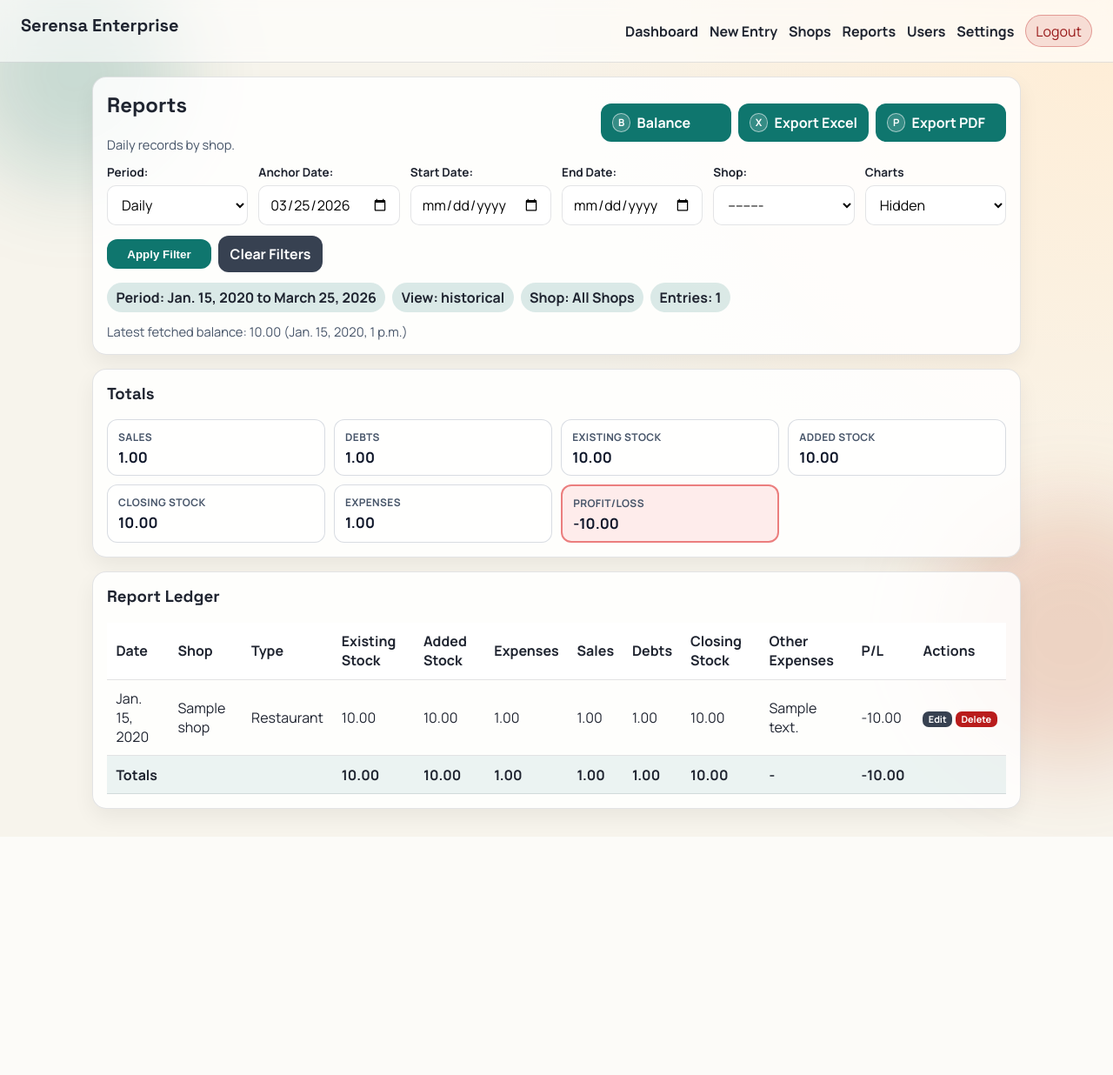
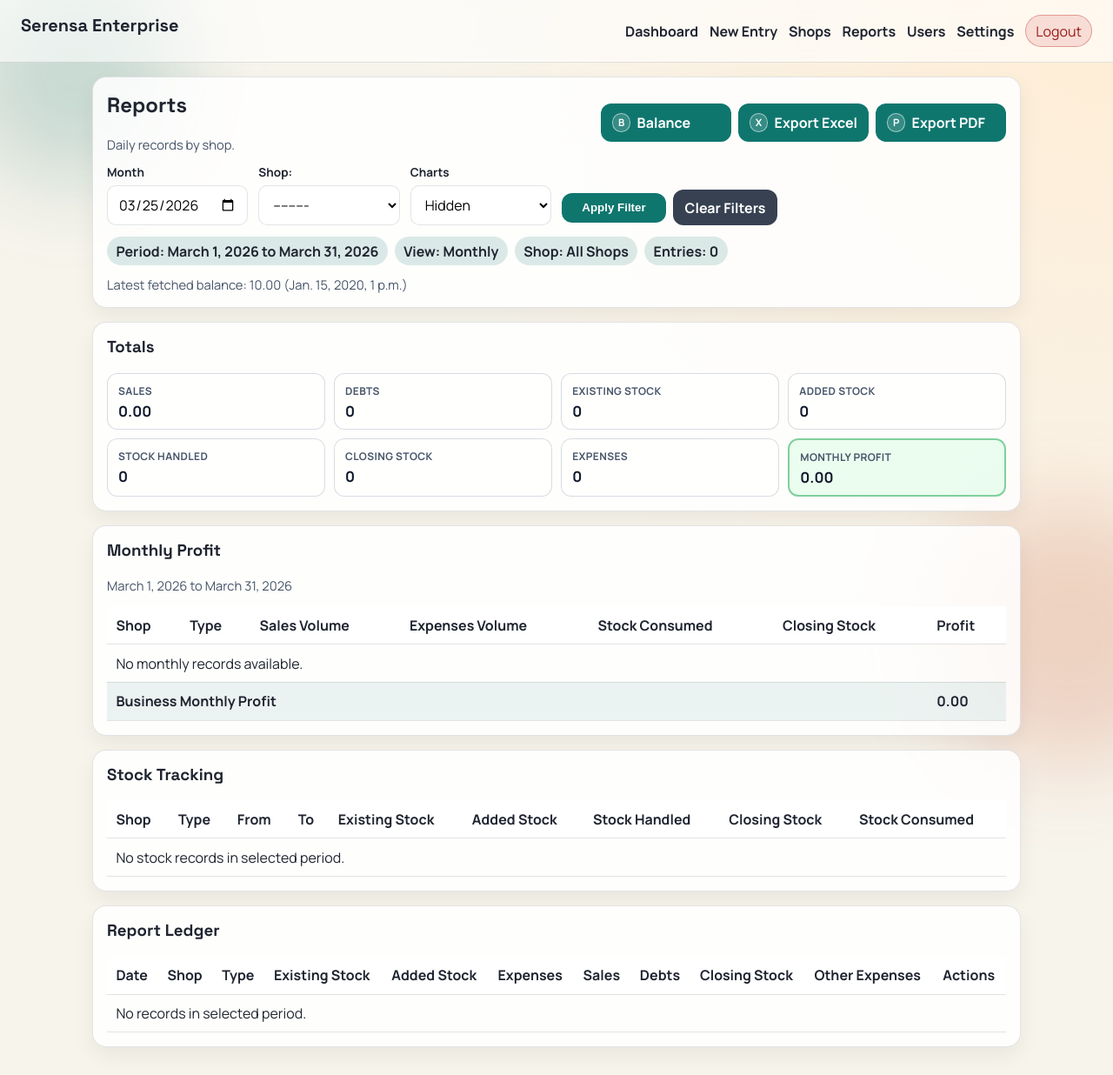
Before and after one commit to wakoTheDev/serensa, a Django app: page /reports/ in a window 1280 px wide. Shown: the whole page at 87% size. Before the commit the page ends 962 px from the top, so only its background shows below. Run offline with Django 5.2, Linux system fonts and the light colour scheme; a user stored in the database is signed in; tables that the repository leaves empty hold one stand-in row (values such as "Sample post").

Commit message:
updated report

```diff
--- a/sensa/templates/sensa/report_view.html
+++ b/sensa/templates/sensa/report_view.html
@@ -24,24 +24,9 @@
     </div>
     <form method="get" class="report-filter-grid" aria-label="Report Filters">
         <div class="filter-field">
-            {{ form.period.label_tag }}
-            {{ form.period }}
-            {{ form.period.errors }}
-        </div>
-        <div class="filter-field">
-            {{ form.date.label_tag }}
+            <label for="id_date">Month</label>
             {{ form.date }}
             {{ form.date.errors }}
-        </div>
-        <div class="filter-field">
-            {{ form.start_date.label_tag }}
-            {{ form.start_date }}
-            {{ form.start_date.errors }}
-        </div>
-        <div class="filter-field">
-            {{ form.end_date.label_tag }}
-            {{ form.end_date }}
-            {{ form.end_date.errors }}
         </div>
         <div class="filter-field">
             {{ form.shop.label_tag }}
@@ -65,7 +50,7 @@
     </form>
     <div class="chip-row report-meta-row">
         <span class="chip">Period: {{ start }} to {{ end }}</span>
-        <span class="chip">View: {{ filter_mode }}</span>
+        <span class="chip">View: Monthly</span>
         {% if selected_shop %}
         <span class="chip">Shop: {{ selected_shop.name }}</span>
         {% else %}
@@ -98,6 +83,10 @@
             <p class="metric-value">{{ totals.stock_added|default:0 }}</p>
         </article>
         <article class="metric-card">
+            <p class="metric-label">Stock Handled</p>
+            <p class="metric-value">{{ totals.stock_handled|default:0 }}</p>
+        </article>
+        <article class="metric-card">
             <p class="metric-label">Closing Stock</p>
             <p class="metric-value">{{ totals.closing_stock|default:0 }}</p>
         </article>
@@ -105,10 +94,87 @@
             <p class="metric-label">Expenses</p>
             <p class="metric-value">{{ totals.expenses|default:0 }}</p>
         </article>
-        <article class="metric-card metric-card-highlight {% if profit_or_loss < 0 %}metric-card-loss{% else %}metric-card-profit{% endif %}">
-            <p class="metric-label">Profit/Loss</p>
-            <p class="metric-value">{{ profit_or_loss }}</p>
+        <article class="metric-card metric-card-highlight {% if monthly_business_profit < 0 %}metric-card-loss{% else %}metric-card-profit{% endif %}">
+            <p class="metric-label">Monthly Profit</p>
+            <p class="metric-value">{{ monthly_business_profit }}</p>
         </article>
+    </div>
+</section>
+
+<section class="panel">
+    <h3>Monthly Profit</h3>
+    <p class="muted">{{ monthly_profit_start }} to {{ monthly_profit_end }}</p>
+    <div class="table-wrap">
+        <table class="ledger-table">
+            <thead>
+                <tr>
+                    <th>Shop</th><th>Type</th><th>Sales Volume</th><th>Expenses Volume</th><th>Stock Consumed</th><th>Closing Stock</th><th>Profit</th>
+                </tr>
+            </thead>
+            <tbody>
+                {% for item in monthly_profit_by_shop %}
+                <tr>
+                    <td>{{ item.shop.name }}</td>
+                    <td>{{ item.shop.get_shop_type_display }}</td>
+                    <td>{{ item.sales }}</td>
+                    <td>{{ item.expenses }}</td>
+                    <td>{{ item.stock_consumed }}</td>
+                    <td>{{ item.closing_stock }}</td>
+                    <td>{{ item.profit }}</td>
+                </tr>
+                {% empty %}
+                <tr><td colspan="7">No monthly records available.</td></tr>
+                {% endfor %}
+            </tbody>
+            <tfoot>
+                <tr>
+                    <th colspan="6">Business Monthly Profit</th>
+                    <th>{{ monthly_business_profit }}</th>
+                </tr>
+            </tfoot>
+        </table>
+    </div>
+</section>
+
+<section class="panel">
+    <h3>Stock Tracking</h3>
+    <div class="table-wrap">
+        <table class="ledger-table">
+            <thead>
+                <tr>
+                    <th>Shop</th><th>Type</th><th>From</th><th>To</th><th>Existing Stock</th><th>Added Stock</th><th>Stock Handled</th><th>Closing Stock</th><th>Stock Consumed</th>
+                </tr>
+            </thead>
+            <tbody>
+                {% for stock in stock_by_shop %}
+                <tr>
+                    <td>{{ stock.shop.name }}</td>
+                    <td>{{ stock.shop.get_shop_type_display }}</td>
+                    <td>{{ stock.first_date }}</td>
+                    <td>{{ stock.last_date }}</td>
+                    <td>{{ stock.opening_stock }}</td>
+                    <td>{{ stock.stock_added }}</td>
+                    <td>{{ stock.opening_stock|add:stock.stock_added }}</td>
+                    <td>{{ stock.closing_stock }}</td>
+                    <td>{{ stock.stock_consumed }}</td>
+                </tr>
+                {% empty %}
+                <tr><td colspan="9">No stock records in selected period.</td></tr>
+                {% endfor %}
+            </tbody>
+            {% if stock_by_shop %}
+            <tfoot>
+                <tr>
+                    <th colspan="4">Totals</th>
+                    <th>{{ totals.opening_stock|default:0 }}</th>
+                    <th>{{ totals.stock_added|default:0 }}</th>
+                    <th>{{ totals.stock_handled|default:0 }}</th>
+                    <th>{{ totals.closing_stock|default:0 }}</th>
+                    <th>{{ stock_consumed|default:0 }}</th>
+                </tr>
+            </tfoot>
+            {% endif %}
+        </table>
     </div>
 </section>
 
@@ -140,7 +206,7 @@
         <table class="ledger-table">
             <thead>
                 <tr>
-                    <th>Date</th><th>Shop</th><th>Type</th><th>Existing Stock</th><th>Added Stock</th><th>Expenses</th><th>Sales</th><th>Debts</th><th>Closing Stock</th><th>Other Expenses</th><th>P/L</th><th>Actions</th>
+                    <th>Date</th><th>Shop</th><th>Type</th><th>Existing Stock</th><th>Added Stock</th><th>Expenses</th><th>Sales</th><th>Debts</th><th>Closing Stock</th><th>Other Expenses</th><th>Actions</th>
                 </tr>
             </thead>
             <tbody>
@@ -156,7 +222,6 @@
                     <td>{{ entry.debts }}</td>
                     <td>{{ entry.closing_stock }}</td>
                     <td>{{ entry.notes|default:"-" }}</td>
-                    <td>{{ entry.profit_or_loss }}</td>
                     <td class="ledger-actions-cell">
                         <div class="ledger-actions-wrap">
                             <a class="btn btn-alt ledger-action-btn" href="{% url 'entry_admin_edit' entry.id %}?next={{ request.get_full_path|urlencode }}">Edit</a>
@@ -165,7 +230,7 @@
                     </td>
                 </tr>
                 {% empty %}
-                <tr><td colspan="12">No records in selected period.</td></tr>
+                <tr><td colspan="11">No records in selected period.</td></tr>
                 {% endfor %}
             </tbody>
             {% if entries %}
@@ -179,7 +244,6 @@
                     <th>{{ totals.debts|default:0 }}</th>
                     <th>{{ totals.closing_stock|default:0 }}</th>
                     <th>-</th>
-                    <th>{{ profit_or_loss }}</th>
                     <th></th>
                 </tr>
             </tfoot>
--- a/sensa/views.py
+++ b/sensa/views.py
@@ -463,13 +463,35 @@ def _get_previous_closing_stock(shop, entry_date, current_entry=None):
     return None
 
 
+def _latest_entries_by_shop_day(entries):
+    unique_by_shop_day = {}
+    for entry in entries:
+        key = (entry.shop_id, entry.entry_date)
+        existing = unique_by_shop_day.get(key)
+        if existing is None:
+            unique_by_shop_day[key] = entry
+            continue
+
+        if entry.updated_at and existing.updated_at and entry.updated_at > existing.updated_at:
+            unique_by_shop_day[key] = entry
+
+    return sorted(
+        unique_by_shop_day.values(),
+        key=lambda item: (item.shop_id, item.entry_date, item.updated_at),
+    )
+
+
 def _calculate_stock_metrics(entries):
+    # Keep one row per (shop, day) using the most recently updated entry.
+    # This protects stock totals from accidental duplicate daily rows.
+    normalized_entries = _latest_entries_by_shop_day(entries)
+
     per_shop = OrderedDict()
-
-    for entry in entries:
+    for entry in normalized_entries:
         state = per_shop.setdefault(
             entry.shop_id,
             {
+                "shop": entry.shop,
                 "opening": entry.opening_stock or Decimal("0.00"),
                 "first_date": entry.entry_date,
                 "closing": entry.closing_stock or Decimal("0.00"),
@@ -477,23 +499,45 @@ def _calculate_stock_metrics(entries):
                 "added": Decimal("0.00"),
             },
         )
+
         if entry.entry_date < state["first_date"]:
             state["first_date"] = entry.entry_date
             state["opening"] = entry.opening_stock or Decimal("0.00")
+
         if entry.entry_date > state["last_date"]:
             state["last_date"] = entry.entry_date
             state["closing"] = entry.closing_stock or Decimal("0.00")
+        elif entry.entry_date == state["last_date"]:
+            state["closing"] = entry.closing_stock or Decimal("0.00")
+
         state["added"] += entry.stock_added or Decimal("0.00")
 
     opening_total = sum((state["opening"] for state in per_shop.values()), Decimal("0.00"))
     added_total = sum((state["added"] for state in per_shop.values()), Decimal("0.00"))
     closing_total = sum((state["closing"] for state in per_shop.values()), Decimal("0.00"))
 
+    by_shop = []
+    for state in per_shop.values():
+        consumed = state["opening"] + state["added"] - state["closing"]
+        by_shop.append(
+            {
+                "shop": state["shop"],
+                "opening_stock": state["opening"],
+                "stock_added": state["added"],
+                "closing_stock": state["closing"],
+                "stock_consumed": consumed,
+                "first_date": state["first_date"],
+                "last_date": state["last_date"],
+            }
+        )
+
     return {
         "opening_stock": opening_total,
         "stock_added": added_total,
         "closing_stock": closing_total,
+        "stock_handled": opening_total + added_total,
         "stock_consumed": opening_total + added_total - closing_total,
+        "by_shop": by_shop,
     }
 
 
@@ -535,26 +579,21 @@ def _build_report_dataset(query_data):
 
     today = timezone.localdate()
     if form.is_bound and form.is_valid():
-        period = form.cleaned_data.get("period") or "daily"
         selected_date = form.cleaned_data.get("date") or today
         start_date = form.cleaned_data.get("start_date")
         end_date = form.cleaned_data.get("end_date")
 
-        if start_date or end_date:
-            start = start_date or end_date
-            end = end_date or start_date
-            filter_mode = "date_range"
-        else:
-            start, end = _date_range(period, selected_date)
-            filter_mode = "period"
+        month_anchor = end_date or start_date or selected_date
+        period = "monthly"
+        start, end = _date_range("monthly", month_anchor)
+        filter_mode = "monthly"
         selected_shop = form.cleaned_data.get("shop")
     else:
-        period = "historical"
+        period = "monthly"
         selected_date = today
-        start = entries_qs.order_by("entry_date").values_list("entry_date", flat=True).first() or today
-        end = today
+        start, end = _date_range("monthly", selected_date)
         selected_shop = None
-        filter_mode = "historical"
+        filter_mode = "monthly"
 
     entries_in_range_qs = entries_qs.filter(entry_date__range=(start, end)).order_by("entry_date", "shop__name")
     entries_qs = entries_in_range_qs
@@ -565,13 +604,15 @@ def _build_report_dataset(query_data):
     # while `general_entries` always represent all shops in the selected date window.
     entries = list(entries_qs)
     general_entries = list(entries_in_range_qs)
+    normalized_entries = _latest_entries_by_shop_day(entries)
+    normalized_general_entries = _latest_entries_by_shop_day(general_entries)
 
-    stock_metrics = _calculate_stock_metrics(entries)
-    total_sales = sum((entry.sales_value or Decimal("0.00") for entry in entries), Decimal("0.00"))
-    total_expenses = sum((entry.expenses or Decimal("0.00") for entry in entries), Decimal("0.00"))
-    total_debts = sum((entry.debts or Decimal("0.00") for entry in entries), Decimal("0.00"))
-    total_cash = sum((entry.cash_received or Decimal("0.00") for entry in entries), Decimal("0.00"))
-    total_mobile_money = sum((entry.mobile_money_received for entry in entries), Decimal("0.00"))
+    stock_metrics = _calculate_stock_metrics(normalized_entries)
+    total_sales = sum((entry.sales_value or Decimal("0.00") for entry in normalized_entries), Decimal("0.00"))
+    total_expenses = sum((entry.expenses or Decimal("0.00") for entry in normalized_entries), Decimal("0.00"))
+    total_debts = sum((entry.debts or Decimal("0.00") for entry in normalized_entries), Decimal("0.00"))
+    total_cash = sum((entry.cash_received or Decimal("0.00") for entry in normalized_entries), Decimal("0.00"))
+    total_mobile_money = sum((entry.mobile_money_received for entry in normalized_entries), Decimal("0.00"))
     paid_sales_total = total_sales - total_debts
     stock_consumed = stock_metrics["stock_consumed"]
     profit_or_loss = total_sales - stock_consumed - total_expenses
@@ -582,6 +623,7 @@ def _build_report_dataset(query_data):
     totals = {
         "opening_stock": stock_metrics["opening_stock"],
         "stock_added": stock_metrics["stock_added"],
+        "stock_handled": stock_metrics["stock_handled"],
         "expenses": total_expenses,
         "sales_value": total_sales,
         "debts": total_debts,
@@ -591,9 +633,46 @@ def _build_report_dataset(query_data):
         "paid_sales": paid_sales_total,
     }
 
-    bar_date = selected_date if filter_mode == "period" else end
-    if filter_mode == "historical":
-        bar_date = today
+    # Monthly profit uses monthly stock movement + sales volume + expense volume.
+    monthly_start, monthly_end = _date_range("monthly", end)
+    monthly_entries = _latest_entries_by_shop_day(
+        list(
+            DailyEntry.objects.select_related("shop").filter(
+                entry_date__range=(monthly_start, monthly_end)
+            )
+        )
+    )
+    monthly_stock_metrics = _calculate_stock_metrics(monthly_entries)
+    monthly_sales = sum((entry.sales_value or Decimal("0.00") for entry in monthly_entries), Decimal("0.00"))
+    monthly_expenses = sum((entry.expenses or Decimal("0.00") for entry in monthly_entries), Decimal("0.00"))
+    monthly_business_profit = monthly_sales - monthly_stock_metrics["stock_consumed"] - monthly_expenses
+
+    monthly_sales_by_shop = {}
+    monthly_expenses_by_shop = {}
+    for entry in monthly_entries:
+        monthly_sales_by_shop.setdefault(entry.shop_id, Decimal("0.00"))
+        monthly_expenses_by_shop.setdefault(entry.shop_id, Decimal("0.00"))
+        monthly_sales_by_shop[entry.shop_id] += entry.sales_value or Decimal("0.00")
+        monthly_expenses_by_shop[entry.shop_id] += entry.expenses or Decimal("0.00")
+
+    monthly_profit_by_shop = []
+    for stock_row in monthly_stock_metrics["by_shop"]:
+        shop_id = stock_row["shop"].id
+        shop_sales = monthly_sales_by_shop.get(shop_id, Decimal("0.00"))
+        shop_expenses = monthly_expenses_by_shop.get(shop_id, Decimal("0.00"))
+        shop_profit = shop_sales - stock_row["stock_consumed"] - shop_expenses
+        monthly_profit_by_shop.append(
+            {
+                "shop": stock_row["shop"],
+                "sales": shop_sales,
+                "expenses": shop_expenses,
+                "stock_consumed": stock_row["stock_consumed"],
+                "closing_stock": stock_row["closing_stock"],
+                "profit": shop_profit,
+            }
+        )
+
+    bar_date = end
 
     # --- Per-shop chart data built from `entries` (respects shop filter) ---
     shops_chart_data = OrderedDict()
@@ -629,7 +708,7 @@ def _build_report_dataset(query_data):
 
     shop_compare = OrderedDict()
 
-    for entry in general_entries:
+    for entry in normalized_general_entries:
         key = entry.entry_date.isoformat()
         all_daily_points[key]["sales"] += entry.sales_value or Decimal("0.00")
         all_daily_points[key]["expenses"] += entry.expenses or Decimal("0.00")
@@ -670,12 +749,12 @@ def _build_report_dataset(query_data):
         cumulative_debts.append(float(running_debts_all))
         cumulative_profit.append(float(running_profit_all))
 
-    general_stock_metrics = _calculate_stock_metrics(general_entries)
-    general_total_sales = sum((entry.sales_value or Decimal("0.00") for entry in general_entries), Decimal("0.00"))
-    general_total_expenses = sum((entry.expenses or Decimal("0.00") for entry in general_entries), Decimal("0.00"))
-    general_total_debts = sum((entry.debts or Decimal("0.00") for entry in general_entries), Decimal("0.00"))
-    general_total_cash = sum((entry.cash_received or Decimal("0.00") for entry in general_entries), Decimal("0.00"))
-    general_total_mobile = sum((entry.mobile_money_received for entry in general_entries), Decimal("0.00"))
+    general_stock_metrics = _calculate_stock_metrics(normalized_general_entries)
+    general_total_sales = sum((entry.sales_value or Decimal("0.00") for entry in normalized_general_entries), Decimal("0.00"))
+    general_total_expenses = sum((entry.expenses or Decimal("0.00") for entry in normalized_general_entries), Decimal("0.00"))
+    general_total_debts = sum((entry.debts or Decimal("0.00") for entry in normalized_general_entries), Decimal("0.00"))
+    general_total_cash = sum((entry.cash_received or Decimal("0.00") for entry in normalized_general_entries), Decimal("0.00"))
+    general_total_mobile = sum((entry.mobile_money_received for entry in normalized_general_entries), Decimal("0.00"))
     general_profit_or_loss = (
         general_total_sales - general_stock_metrics["stock_consumed"] - general_total_expenses
     )
@@ -952,6 +1031,7 @@ def _build_report_dataset(query_data):
         "selected_date": selected_date,
         "filter_mode": filter_mode,
         "totals": totals,
+        "stock_by_shop": stock_metrics["by_shop"],
         "stock_consumed": stock_consumed,
         "total_sales": total_sales,
         "paid_sales_total": paid_sales_total,
@@ -962,6 +1042,10 @@ def _build_report_dataset(query_data):
         "bank_has_delta": balance_metrics["has_delta"],
         "balance": balance_metrics["closing_snapshot"] or balance_metrics["latest_balance"],
         "profit_or_loss": profit_or_loss,
+        "monthly_profit_start": monthly_start,
+        "monthly_profit_end": monthly_end,
+        "monthly_business_profit": monthly_business_profit,
+        "monthly_profit_by_shop": monthly_profit_by_shop,
         "chart_payload": chart_payload,
         "chart_cards_count": len(chart_cards),
     }
@@ -1013,11 +1097,12 @@ def export_report_excel(request):
     sheet.append([])
     sheet.append(["Total Existing Stock", float(dataset["totals"]["opening_stock"])])
     sheet.append(["Total Added Stock", float(dataset["totals"]["stock_added"])])
+    sheet.append(["Total Stock Handled", float(dataset["totals"]["stock_handled"])])
     sheet.append(["Total Closing Stock", float(dataset["totals"]["closing_stock"])])
     sheet.append(["Total Sales", float(dataset["total_sales"])])
     sheet.append(["Total Debts", float(dataset["totals"]["debts"])])
     sheet.append(["Total Expenses", float(dataset["totals"]["expenses"] or Decimal("0.00"))])
-    sheet.append(["Profit/Loss", float(dataset["profit_or_loss"])])
+    sheet.append(["Monthly Profit", float(dataset["monthly_business_profit"])])
     sheet.append([])
     sheet.append([
         "Date",
@@ -1030,7 +1115,6 @@ def export_report_excel(request):
         "Debts",
         "Closing Stock",
         "Other Expenses",
-        "P/L",
     ])
 
     for entry in entries:
@@ -1046,7 +1130,24 @@ def export_report_excel(request):
                 float(entry.debts or Decimal("0.00")),
                 float(entry.closing_stock or Decimal("0.00")),
                 entry.notes or "",
-                float(entry.profit_or_loss or Decimal("0.00")),
+            ]
+        )
+
+    sheet.append([])
+    sheet.append(["Monthly Profit Window", f"{dataset['monthly_profit_start']} to {dataset['monthly_profit_end']}"])
+    sheet.append(["Business Monthly Profit", float(dataset["monthly_business_profit"])])
+    sheet.append([])
+    sheet.append(["Shop", "Type", "Sales Volume", "Expenses Volume", "Stock Consumed", "Closing Stock", "Profit"])
+    for item in dataset["monthly_profit_by_shop"]:
+        sheet.append(
+            [
+                item["shop"].name,
+                item["shop"].get_shop_type_display(),
+                float(item["sales"]),
+                float(item["expenses"]),
+                float(item["stock_consumed"]),
+                float(item["closing_stock"]),
+                float(item["profit"]),
             ]
         )
 
@@ -1085,6 +1186,8 @@ def export_report_pdf(request):
     y -= 14
     pdf.drawString(40, y, f"Total Added Stock: {dataset['totals']['stock_added']}")
     y -= 14
+    pdf.drawString(40, y, f"Total Stock Handled: {dataset['totals']['stock_handled']}")
+    y -= 14
     pdf.drawString(40, y, f"Total Closing Stock: {dataset['totals']['closing_stock']}")
     y -= 14
     pdf.drawString(40, y, f"Total Sales: {dataset['total_sales']}")
@@ -1093,7 +1196,11 @@ def export_report_pdf(request):
     y -= 14
     pdf.drawString(40, y, f"Expenses: {dataset['totals']['expenses'] or Decimal('0.00')}")
     y -= 14
-    pdf.drawString(40, y, f"Profit/Loss: {dataset['profit_or_loss']}")
+    pdf.drawString(
+        40,
+        y,
+        f"Monthly Profit ({dataset['monthly_profit_start']} to {dataset['monthly_profit_end']}): {dataset['monthly_business_profit']}",
+    )
     y -= 24
 
     pdf.setFont("Helvetica-Bold", 9)
@@ -1107,7 +1214,6 @@ def export_report_pdf(request):
     pdf.drawString(506, y, "Debts")
     pdf.drawString(561, y, "Close")
     pdf.drawString(616, y, "Other")
-    pdf.drawString(722, y, "P/L")
     y -= 14
 
     pdf.setFont("Helvetica", 8)
@@ -1126,7 +1232,6 @@ def export_report_pdf(request):
             pdf.drawString(506, y, "Debts")
             pdf.drawString(561, y, "Close")
             pdf.drawString(616, y, "Other")
-            pdf.drawString(722, y, "P/L")
             y -= 14
             pdf.setFont("Helvetica", 8)
 
@@ -1139,8 +1244,50 @@ def export_report_pdf(request):
         pdf.drawRightString(499, y, f"{entry.sales_value}")
         pdf.drawRightString(554, y, f"{entry.debts}")
         pdf.drawRightString(609, y, f"{entry.closing_stock}")
-        pdf.drawString(616, y, (entry.notes or "-")[:18])
-        pdf.drawRightString(760, y, f"{entry.profit_or_loss}")
+        pdf.drawString(616, y, (entry.notes or "-")[:28])
+        y -= 12
+
+    if y < 120:
+        pdf.showPage()
+        y = height - 40
+
+    y -= 8
+    pdf.setFont("Helvetica-Bold", 10)
+    pdf.drawString(40, y, "Monthly Profit by Shop")
+    y -= 16
+    pdf.setFont("Helvetica-Bold", 9)
+    pdf.drawString(40, y, "Shop")
+    pdf.drawString(190, y, "Type")
+    pdf.drawString(270, y, "Sales")
+    pdf.drawString(350, y, "Expenses")
+    pdf.drawString(440, y, "Consumed")
+    pdf.drawString(530, y, "Closing")
+    pdf.drawString(620, y, "Profit")
+    y -= 14
+    pdf.setFont("Helvetica", 8)
+
+    for item in dataset["monthly_profit_by_shop"]:
+        if y < 40:
+            pdf.showPage()
+            y = height - 40
+            pdf.setFont("Helvetica-Bold", 9)
+            pdf.drawString(40, y, "Shop")
+            pdf.drawString(190, y, "Type")
+            pdf.drawString(270, y, "Sales")
+            pdf.drawString(350, y, "Expenses")
+            pdf.drawString(440, y, "Consumed")
+            pdf.drawString(530, y, "Closing")
+            pdf.drawString(620, y, "Profit")
+            y -= 14
+            pdf.setFont("Helvetica", 8)
+
+        pdf.drawString(40, y, item["shop"].name[:24])
+        pdf.drawString(190, y, item["shop"].get_shop_type_display()[:12])
+        pdf.drawRightString(335, y, f"{item['sales']}")
+        pdf.drawRightString(425, y, f"{item['expenses']}")
+        pdf.drawRightString(515, y, f"{item['stock_consumed']}")
+        pdf.drawRightString(605, y, f"{item['closing_stock']}")
+        pdf.drawRightString(750, y, f"{item['profit']}")
         y -= 12
 
     pdf.save()
```
